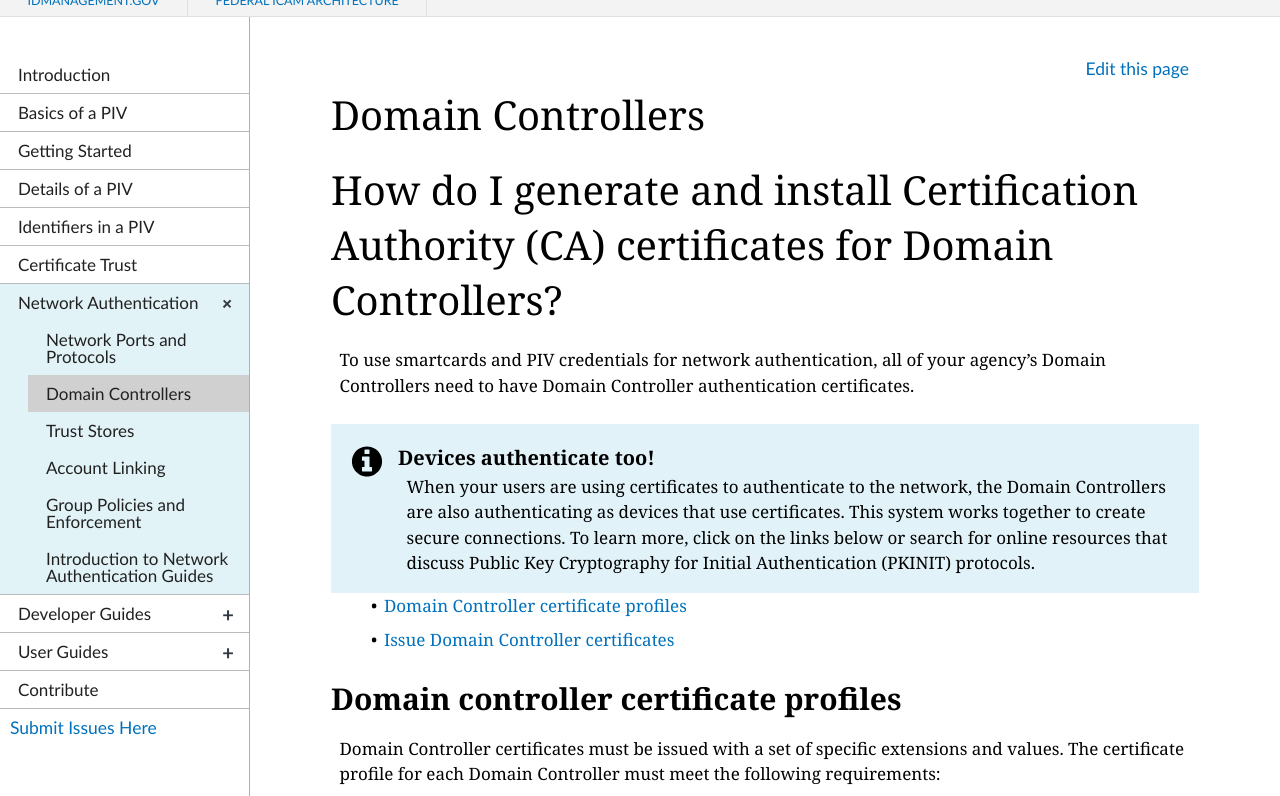
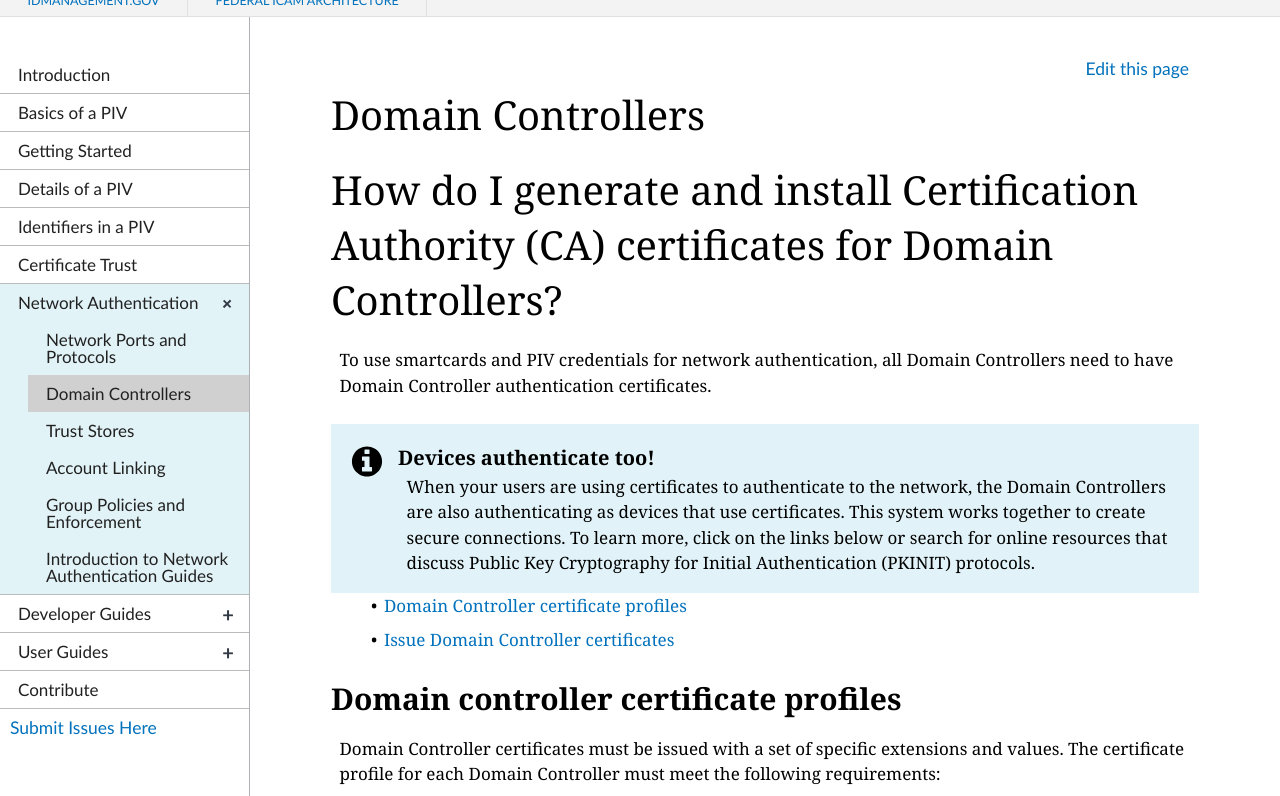
Before and after one commit to GSA/piv-guides, a Jekyll site: the page built from _networkconfig/2_domaincontrollers.md, in a window 1280 px wide and 900 px high, cut to the strip 104-900 px from the top of the window. Built offline with Jekyll 4.4.1, drawn with Linux system fonts in a browser that asks for light colours; nearby versions of some CDN libraries.

Commit message:
Update 2_domaincontrollers.md

```diff
--- a/_networkconfig/2_domaincontrollers.md
+++ b/_networkconfig/2_domaincontrollers.md
@@ -6,7 +6,7 @@
 ---
 # How do I generate and install Certification Authority (CA) certificates for Domain Controllers?
 
-To use smartcards and PIV credentials for network authentication, all of your agency's Domain Controllers need to have Domain Controller authentication certificates.
+To use smartcards and PIV credentials for network authentication, all Domain Controllers need to have Domain Controller authentication certificates.
 
 {% include alert-info.html heading = "Devices authenticate too!" content="When your users are using certificates to authenticate to the network, the Domain Controllers are also authenticating as devices that use certificates. This system works together to create secure connections. To learn more, click on the links below or search for online resources that discuss Public Key Cryptography for Initial Authentication (PKINIT) protocols." %}
 
```
